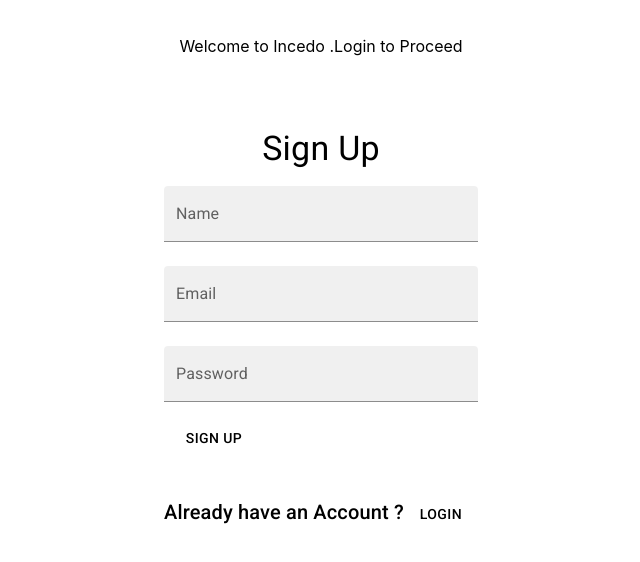
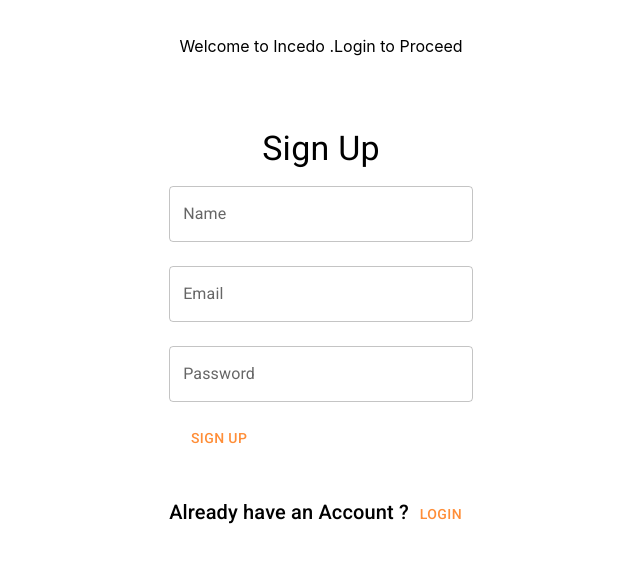
Before and after one commit to tbhartiya/code-assessment-ui, a React (Create React App) app: page / in a window 1280 px wide. Shown: the top 562 px of the page, without its empty margins (319-959 px from the left). Built offline with nearby package versions, Linux system fonts and the light colour scheme.

Commit message:
Css fixes

```diff
--- a/src/components/login/loginForm.js
+++ b/src/components/login/loginForm.js
@@ -81,9 +81,13 @@
       >
         <CircularProgress color="inherit" />
       </Backdrop>
-      <Grid container spacing={2} direction="column"
+      <Grid
+        container
+        spacing={2}
+        direction="column"
         alignItems="center"
-        justifyContent="center">
+        justifyContent="center"
+      >
         <Grid item xs={12} className="Grid-item">
           <p>Welcome to Incedo .Login to Proceed</p>
         </Grid>
@@ -94,7 +98,10 @@
                 <Alert severity="success">
                   Successfully Created a new Account!
                 </Alert>
-                <Button onClick={switchLoginView}> Login </Button>
+                <Button onClick={switchLoginView} color="secondary">
+                  {' '}
+                  Login{' '}
+                </Button>
               </div>
             ) : (
               <div style={styles.container}>
@@ -105,7 +112,8 @@
                   value={name}
                   onChange={(e) => setName(e.target.value)}
                   margin="normal"
-                  variant="filled"
+                  variant="outlined"
+                  color="secondary"
                 />
                 <TextField
                   id="email"
@@ -114,7 +122,8 @@
                   type="email"
                   onChange={(e) => setemail(e.target.value)}
                   margin="normal"
-                  variant="filled"
+                  variant="outlined"
+                  color="secondary"
                 />
                 <TextField
                   id="password"
@@ -123,10 +132,11 @@
                   value={password}
                   onChange={(e) => setPassword(e.target.value)}
                   margin="normal"
-                  variant="filled"
+                  variant="outlined"
+                  color="secondary"
                 />
                 <Button
-                  variant="primary"
+                  color="secondary"
                   onClick={createNewUser}
                   style={{ width: 100, marginTop: 10 }}
                 >
@@ -143,7 +153,10 @@
                     {' '}
                     Already have an Account ?{' '}
                   </Typography>
-                  <Button variant="primary" onClick={switchLoginView}> Login </Button>
+                  <Button color="secondary" onClick={switchLoginView}>
+                    {' '}
+                    Login{' '}
+                  </Button>
                 </div>
               </div>
             )
@@ -157,19 +170,21 @@
                 type="email"
                 onChange={(e) => setemail(e.target.value)}
                 margin="normal"
-                variant="filled"
+                variant="outlined"
+                color="secondary"
               />
               <TextField
                 id="password"
-                variant="filled"
+                variant="outlined"
                 label="Password"
                 value={password}
                 type="password"
                 onChange={(e) => setPassword(e.target.value)}
                 margin="normal"
+                color="secondary"
               />
               <Button
-                variant="primary"
+                color="secondary"
                 onClick={loginNow}
                 style={{ width: 100, marginTop: 10 }}
               >
@@ -179,7 +194,10 @@
                 style={{ display: 'flex', flexDirection: 'row', marginTop: 40 }}
               >
                 <Typography variant="h6"> Don't have an Account ? </Typography>
-                <Button variant="primary" onClick={switchLoginView}> Sign Up </Button>
+                <Button color="secondary" onClick={switchLoginView}>
+                  {' '}
+                  Sign Up{' '}
+                </Button>
               </div>
             </div>
           )}
--- a/src/components/user/Section.js
+++ b/src/components/user/Section.js
@@ -57,7 +57,7 @@
                 completedSections?.find((section) => section === skill.id)
                   ? 'success'
                   : skill.id === view
-                  ? 'primary'
+                  ? 'secondary'
                   : 'standard'
               }
             >
@@ -144,7 +144,9 @@
           {skills.find((skill) => skill.id === view).description}
         </Typography>
         {showStartButton && (
-          <Button onClick={() => onStartTest(view)}>Start Section</Button>
+          <Button onClick={() => onStartTest(view)} color="secondary">
+            Start Section
+          </Button>
         )}
       </div>
     </div>
--- a/src/components/user/TestScreen.js
+++ b/src/components/user/TestScreen.js
@@ -86,19 +86,21 @@
             onBlur={handleChange}
             onChange={(e) => setCodeValue(e.target.value)}
             variant="outlined"
+            color="secondary"
           />
         ) : (
           <RadioGroup
             aria-label="gender"
             name={`controlled-radio-buttons-group-${id}`}
             value={answered}
+            color="secondary"
             onChange={handleChange}
           >
             {' '}
             {options.map((op) => (
               <FormControlLabel
                 value={op}
-                control={<Radio />}
+                control={<Radio color="secondary" />}
                 label={op}
                 key={`${id}-${op}`}
               />
@@ -143,6 +145,8 @@
       >
         <Button
           disabled={currentQuestion === 0}
+          variant="outlined"
+          color="secondary"
           onClick={() => setCurrentQuestion((prev) => prev - 1)}
         >
           Back
@@ -155,11 +159,13 @@
         <Button
           onClick={() => setCurrentQuestion((prev) => prev + 1)}
           disabled={currentQuestion === questions.length - 1}
+          color="secondary"
+          variant="outlined"
         >
           Next
         </Button>
       </div>
-      <Button onClick={endSection} variant="outlined">
+      <Button onClick={endSection} variant="outlined" color="secondary">
         End Section
       </Button>
     </div>
--- a/src/components/user/TestSection.js
+++ b/src/components/user/TestSection.js
@@ -102,7 +102,7 @@
               value="check"
               selected={selected}
               size="small"
-              color="primary"
+              color="secondary"
               onChange={() => {
                 setSelected(!selected)
               }}
@@ -116,6 +116,7 @@
           <Button
             onClick={() => showSections()}
             variant="outlined"
+            color="secondary"
             disabled={!selected}
           >
             Start Test
--- a/src/theme.js
+++ b/src/theme.js
@@ -1,5 +1,5 @@
-import { red } from '@mui/material/colors';
-import { createTheme } from '@mui/material/styles';
+import { red } from '@mui/material/colors'
+import { createTheme } from '@mui/material/styles'
 
 export default createTheme({
   palette: {
@@ -7,7 +7,7 @@
       main: '#ffffff',
     },
     secondary: {
-            main: '#19857b',
+      main: '#ff8e38',
     },
     error: {
       main: red.A400,
@@ -19,4 +19,4 @@
       main: '#000',
     },
   },
-});
+})
```
Lines whose indentation alone changed are shown as unchanged.
